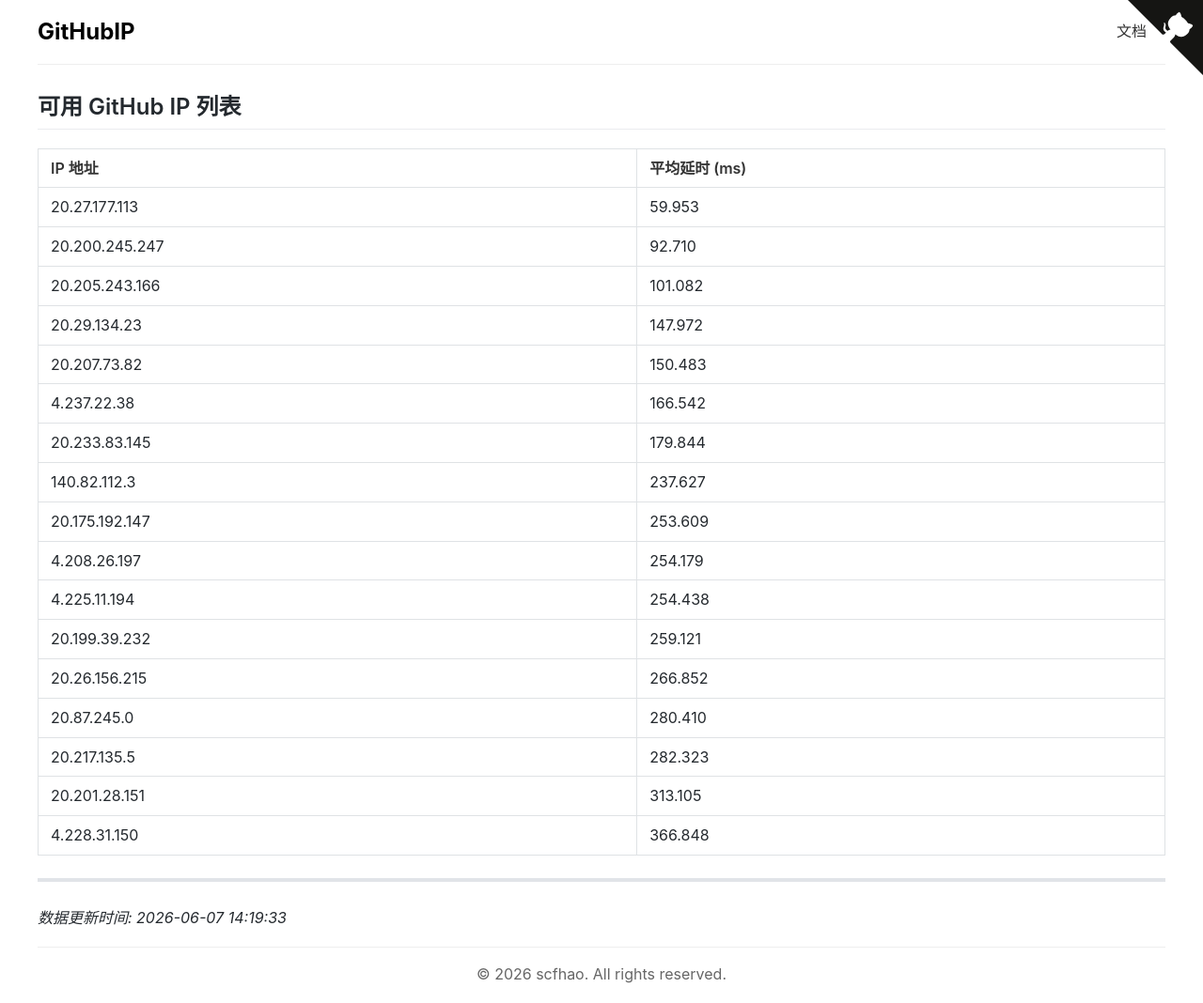
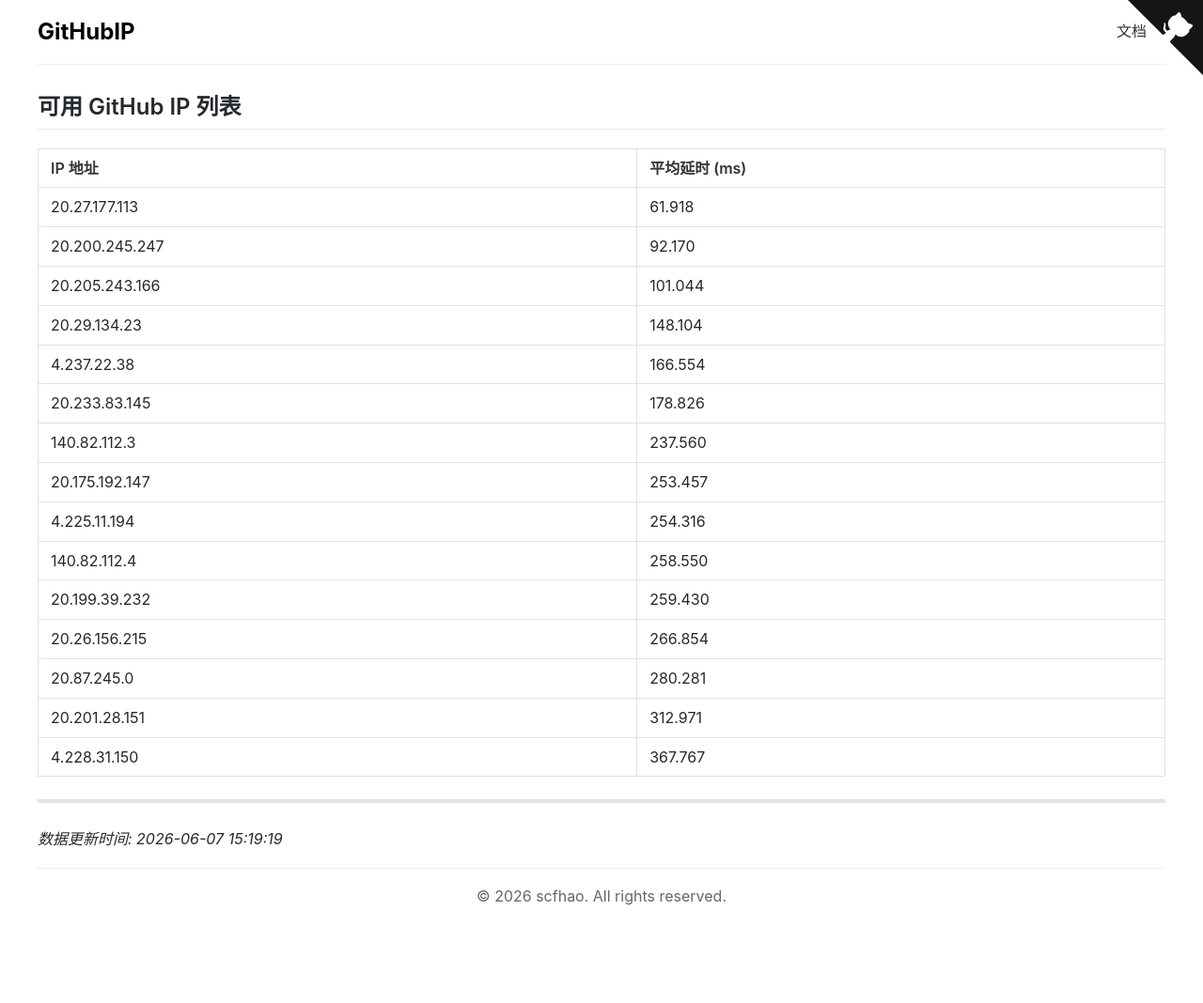
Before and after one commit to scfhao/GitHubIP, a Jekyll site: the page built from index.md, in a window 1280 px wide. Shown: the whole page at 94% size. Built offline with Jekyll 4.4.1, drawn with Linux system fonts in a browser that asks for light colours; after the commit the page ends 984 px from its top, so only the background shows below that.

Commit message:
自动脚本执行 - 2026-06-07 15:19:20

```diff
--- a/index.md
+++ b/index.md
@@ -1,31 +1,29 @@
 ---
 layout: home
 title: GitHub IP 列表
-date: 2026-06-07 14:19:33
+date: 2026-06-07 15:19:19
 ---
 
 ## 可用 GitHub IP 列表
 
 | IP 地址 | 平均延时 (ms) |
 |---------|--------------|
-| 20.27.177.113 | 59.953 |
-| 20.200.245.247 | 92.710 |
-| 20.205.243.166 | 101.082 |
-| 20.29.134.23 | 147.972 |
-| 20.207.73.82 | 150.483 |
-| 4.237.22.38 | 166.542 |
-| 20.233.83.145 | 179.844 |
-| 140.82.112.3 | 237.627 |
-| 20.175.192.147 | 253.609 |
-| 4.208.26.197 | 254.179 |
-| 4.225.11.194 | 254.438 |
-| 20.199.39.232 | 259.121 |
-| 20.26.156.215 | 266.852 |
-| 20.87.245.0 | 280.410 |
-| 20.217.135.5 | 282.323 |
-| 20.201.28.151 | 313.105 |
-| 4.228.31.150 | 366.848 |
+| 20.27.177.113 | 61.918 |
+| 20.200.245.247 | 92.170 |
+| 20.205.243.166 | 101.044 |
+| 20.29.134.23 | 148.104 |
+| 4.237.22.38 | 166.554 |
+| 20.233.83.145 | 178.826 |
+| 140.82.112.3 | 237.560 |
+| 20.175.192.147 | 253.457 |
+| 4.225.11.194 | 254.316 |
+| 140.82.112.4 | 258.550 |
+| 20.199.39.232 | 259.430 |
+| 20.26.156.215 | 266.854 |
+| 20.87.245.0 | 280.281 |
+| 20.201.28.151 | 312.971 |
+| 4.228.31.150 | 367.767 |
 
 ---
 
-*数据更新时间: 2026-06-07 14:19:33*
+*数据更新时间: 2026-06-07 15:19:19*
```
